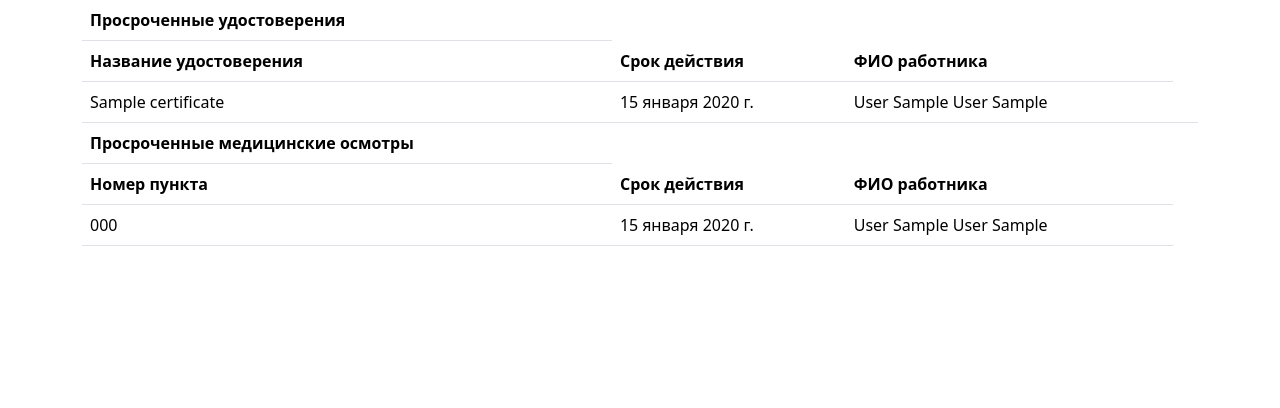
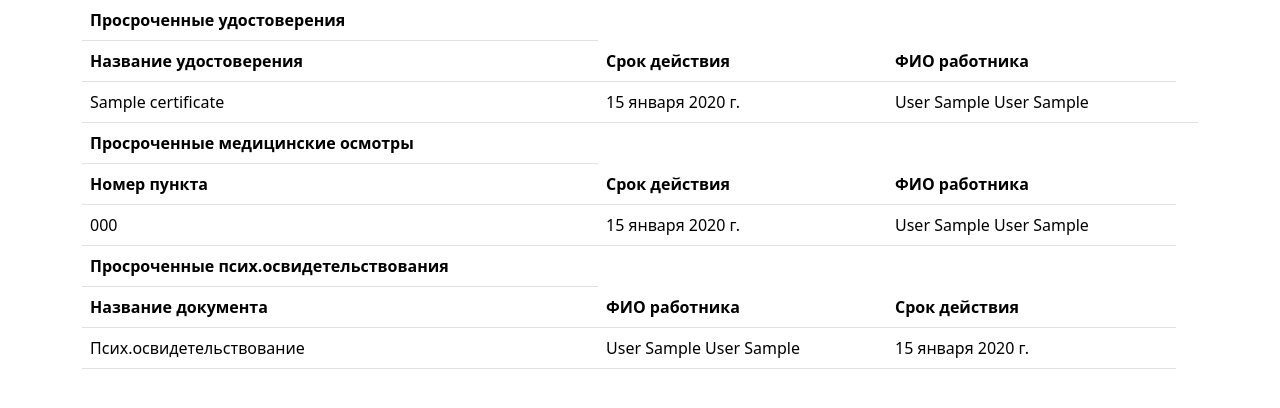
Before and after one commit to ZigulatNatria/InfoOt, a Django app: page /time_out/ in a window 1280 px wide. Shown: the part 86-494 px from the top of the page. Run offline with Django 4.2, Linux system fonts and the light colour scheme; tables that the repository leaves empty hold one stand-in row (values such as "Sample post"); parts of the project's set-up code (start-up, migrations or seed data) failed here and were passed over.

Commit message:
Добавлен вывод просроченных псих.освидетельствований

```diff
--- a/InfoOt/info/views.py
+++ b/InfoOt/info/views.py
@@ -185,11 +185,16 @@
 
     medicine = MedicineParagraph.objects.filter(date_end_paragraph__lte=datetime.date.today())
     medicine_month = MedicineParagraph.objects.filter(date_end_paragraph__range=(datetime.date.today(), month))
+
+    psycho = Psycho.objects.filter(date_end_psycho__lte=datetime.date.today())
+    psycho_month = Psycho.objects.filter(date_end_psycho__range=(datetime.date.today(), month))
     context = {
         'certificate': certificate,
         'certificate_month': certificate_month,
         'medicine': medicine,
-        'medicine_month': medicine_month
+        'medicine_month': medicine_month,
+        'psycho': psycho,
+        'psycho_month': psycho_month
     }
     return render(request, 'time_out.html', context)
 
--- a/InfoOt/templates/time_out.html
+++ b/InfoOt/templates/time_out.html
@@ -90,6 +90,48 @@
             {% endfor %}
          </tbody>
          {% endif %}
+         {% if psycho %}
+          <thead>
+              <tr>
+                  <th scope="col">Просроченные псих.освидетельствования</th>
+              </tr>
+              <tr>
+                  <th>Название документа</th>
+                  <th>ФИО работника</th>
+                  <th>Срок действия</th>
+              </tr>
+          </thead>
+         <tbody>
+            {% for p in psycho %}
+                <tr style="background-color: red">
+                    <td>Псих.освидетельствование</td>
+                    <td>{{p.employee}}</td>
+                    <td>{{p.date_end_psycho}}</td>
+                </tr>
+            {% endfor %}
+         </tbody>
+         {% endif %}
+         {% if psycho_month %}
+          <thead>
+              <tr>
+                  <th scope="col">Истекает срок псих.освидетельствования</th>
+              </tr>
+              <tr>
+                  <th>Название документа</th>
+                  <th>ФИО работника</th>
+                  <th>Срок действия</th>
+              </tr>
+          </thead>
+         <tbody>
+            {% for p in psycho_month %}
+                <tr style="background-color: red">
+                    <td>Псих.освидетельствование</td>
+                    <td>{{p.employee}}</td>
+                    <td>{{p.date_end_psycho}}</td>
+                </tr>
+            {% endfor %}
+         </tbody>
+         {% endif %}
      </table>
 </div>
 {% endblock content %}
```
